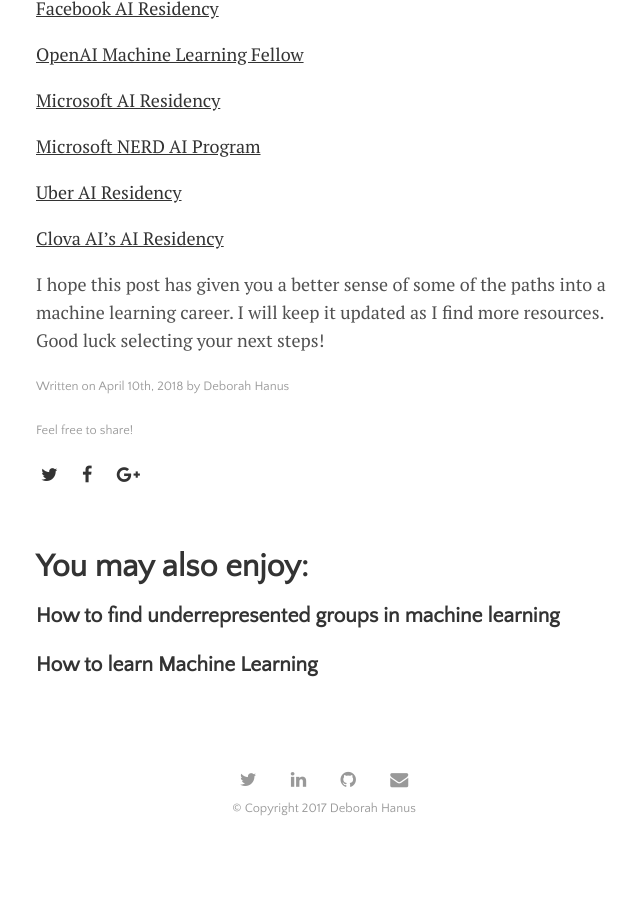
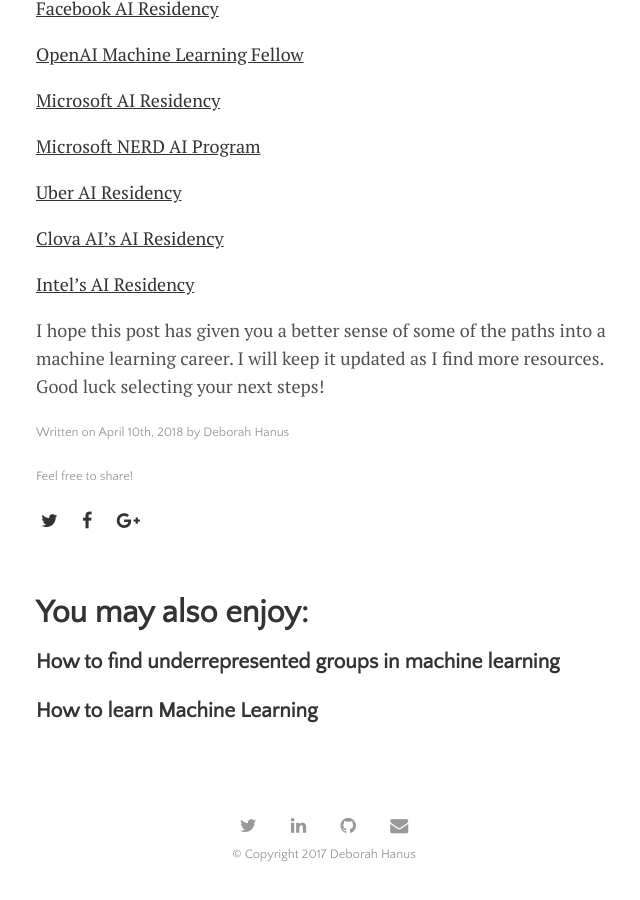
Before and after one commit to dhanus/dhanus.github.io, a Jekyll site: the page built from _posts/2018-04-10-machine-learning-training.markdown, in a window 1280 px wide and 900 px high, scrolled down 3326 px. Shown: the whole window, without its empty margins (316-956 px from the left). Built offline with Jekyll 4.4.1, drawn with Linux system fonts in a browser that asks for light colours; nearby versions of some CDN libraries; before the commit the page ends 4180 px from its top, so only the background shows below that.

Commit message:
add intel ai residency

```diff
--- a/_posts/2018-04-10-machine-learning-training.markdown
+++ b/_posts/2018-04-10-machine-learning-training.markdown
@@ -70,4 +70,6 @@ Because these positions tend to be pretty selective, having some research experi
 
 [Clova AI's AI Residency](https://clova.ai/m/en/research/careers.html)
 
+[Intel's AI Residency](https://jobs.intel.com/ShowJob/Id/1650117/AI-Research-Resident/)
+
 I hope this post has given you a better sense of some of the paths into a machine learning career. I will keep it updated as I find more resources. Good luck selecting your next steps!
```
